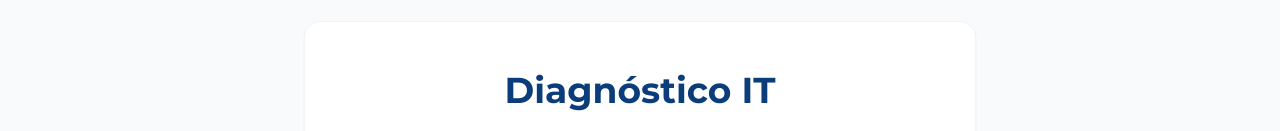
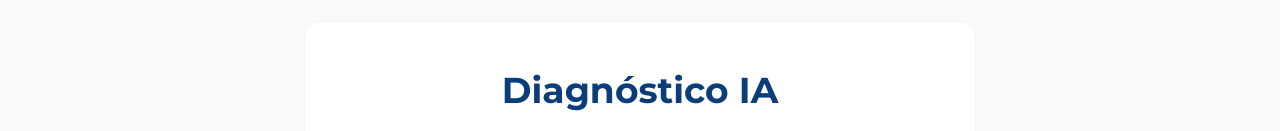
Before and after one commit to cmk95R/asytec_landingpage, a Nuxt app: page /diagnostico in a window 1280 px wide. Shown: the part 2659-2790 px from the top of the page. Built offline with nearby package versions, Linux system fonts and the light colour scheme.

Commit message:
fix test

```diff
--- a/components/layout/TheNavbar.vue
+++ b/components/layout/TheNavbar.vue
@@ -96,7 +96,7 @@ const navItems = [
   { id: 'services', label: 'Servicios', to: '/#services' },
   { id: 'social', label: 'Novedades', to: '/#social' },
   { id: 'beneficios', label: 'Beneficios', to: '/#beneficios' },
-  { id: 'diagnostico', label: 'Diagnóstico IT', to: '/diagnostico' },
+  { id: 'diagnostico', label: 'Diagnóstico IA', to: '/diagnostico' },
 ]
 
 const handleScroll = () => {
--- a/components/sections/DiagnosticoTeaser.vue
+++ b/components/sections/DiagnosticoTeaser.vue
@@ -2,7 +2,7 @@
   <section id="diagnostico-teaser" class="relative py-24 bg-white overflow-hidden">
     <div class="relative max-w-7xl mx-auto px-4 sm:px-6">
       <div class="text-center reveal" ref="headerRef">
-        <h2 class="section-title">Diagnóstico IT</h2>
+        <h2 class="section-title">Diagnóstico IA</h2>
         <div class="w-16 h-1 bg-primary-500 mx-auto mt-4 rounded-full reveal-bar" />
         <p class="section-subtitle max-w-2xl mx-auto mt-5 reveal-sub">
           Evaluá la madurez tecnológica de tu empresa en 5 minutos. 17 preguntas, 5 áreas clave.
--- a/components/sections/TestSection.vue
+++ b/components/sections/TestSection.vue
@@ -7,7 +7,7 @@
         <div v-if="step === 'intro'" key="intro" class="text-center">
           <div class="bg-white rounded-2xl border border-gray-100 shadow-sm p-8 md:p-12 max-w-2xl mx-auto">
 
-            <h2 class="text-3xl md:text-4xl font-bold text-primary-700 font-heading mb-4">Diagnóstico IT</h2>
+            <h2 class="text-3xl md:text-4xl font-bold text-primary-700 font-heading mb-4">Diagnóstico IA</h2>
 
             <p class="text-gray-600 text-base md:text-lg leading-relaxed mb-8">
               Evaluá la madurez de tu empresa en adopción de IA. 12 preguntas, 4 áreas clave.
@@ -370,8 +370,8 @@ const globalLevel = computed(() => {
 
 const resumenEjecutivo = computed(() => {
   const s = totalScore.value
-  const empresa = user.company || 'tu empresa'
-  if (s <= 3) return `En ${empresa}, la IA todavía no forma parte de la operación. Es posible que algunas personas la usen por su cuenta, pero no hay un uso establecido, conectado a los sistemas de la empresa ni con reglas claras. La buena noticia: estás en el punto donde las primeras decisiones tienen más impacto. Elegir bien un primer caso de uso y ponerle reglas mínimas desde el inicio evita la mayoría de los problemas que aparecen después.`
+  const empresa = user.company || 'Tu empresa'
+  if (s <= 3) return `${empresa} todavía no tiene la IA como parte de la operación. Es posible que algunas personas la usen por su cuenta, pero no hay un uso establecido, conectado a los sistemas ni con reglas claras. La buena noticia: estás en el punto donde las primeras decisiones tienen más impacto. Elegir bien un primer caso de uso y ponerle reglas mínimas desde el inicio evita la mayoría de los problemas que aparecen después.`
   if (s <= 6) return `${empresa} dio pasos iniciales con IA. Hay casos puntuales que funcionan, pero todavía falta conectar la IA a los sistemas propios, medir su uso y formalizar las prácticas. Es un buen momento para ordenar lo que funciona, cerrar los grises de gobernanza y pasar de la experimentación a algo más estructural.`
   if (s <= 9) return `${empresa} está consolidando su adopción de IA. La IA ya está conectada a la operación en varias áreas y se mide su impacto. Las oportunidades pendientes están en la profundidad del uso y en la formalización de prácticas. Es momento de profesionalizar lo que funciona y empezar a usarla para decidir, no solo para ejecutar.`
   return `${empresa} tiene una adopción madura de IA. Está conectada a los sistemas, se mide, hay gobernanza y la usa para tomar decisiones. Las oportunidades restantes son de optimización: ampliar cobertura, mejorar la calidad de los insights y mantener la formación del equipo al día.`
--- a/pages/diagnostico.vue
+++ b/pages/diagnostico.vue
@@ -193,9 +193,9 @@
 
 <script setup>
 useSeoMeta({
-  title: 'Diagnóstico IT — Evaluá la madurez tecnológica de tu empresa | ASYTEC Sistemas',
+  title: 'Diagnóstico IA — ¿Tu empresa está lista para usar IA? | ASYTEC Sistemas',
   description: '17 preguntas, 5 áreas clave. En 5 minutos conocé tu nivel de madurez IT y recibí un análisis con tus fortalezas, oportunidades y un próximo paso concreto.',
-  ogTitle: 'Diagnóstico IT — ASYTEC Sistemas',
+  ogTitle: 'Diagnóstico IA — ASYTEC Sistemas',
   ogDescription: 'Evaluá la madurez tecnológica de tu empresa en 5 minutos.',
   ogImage: '/images/carousel1.e3fa0991.png',
 })
```
Also changed, not shown: 59 other files (tests, documents, lock files or other folders).
